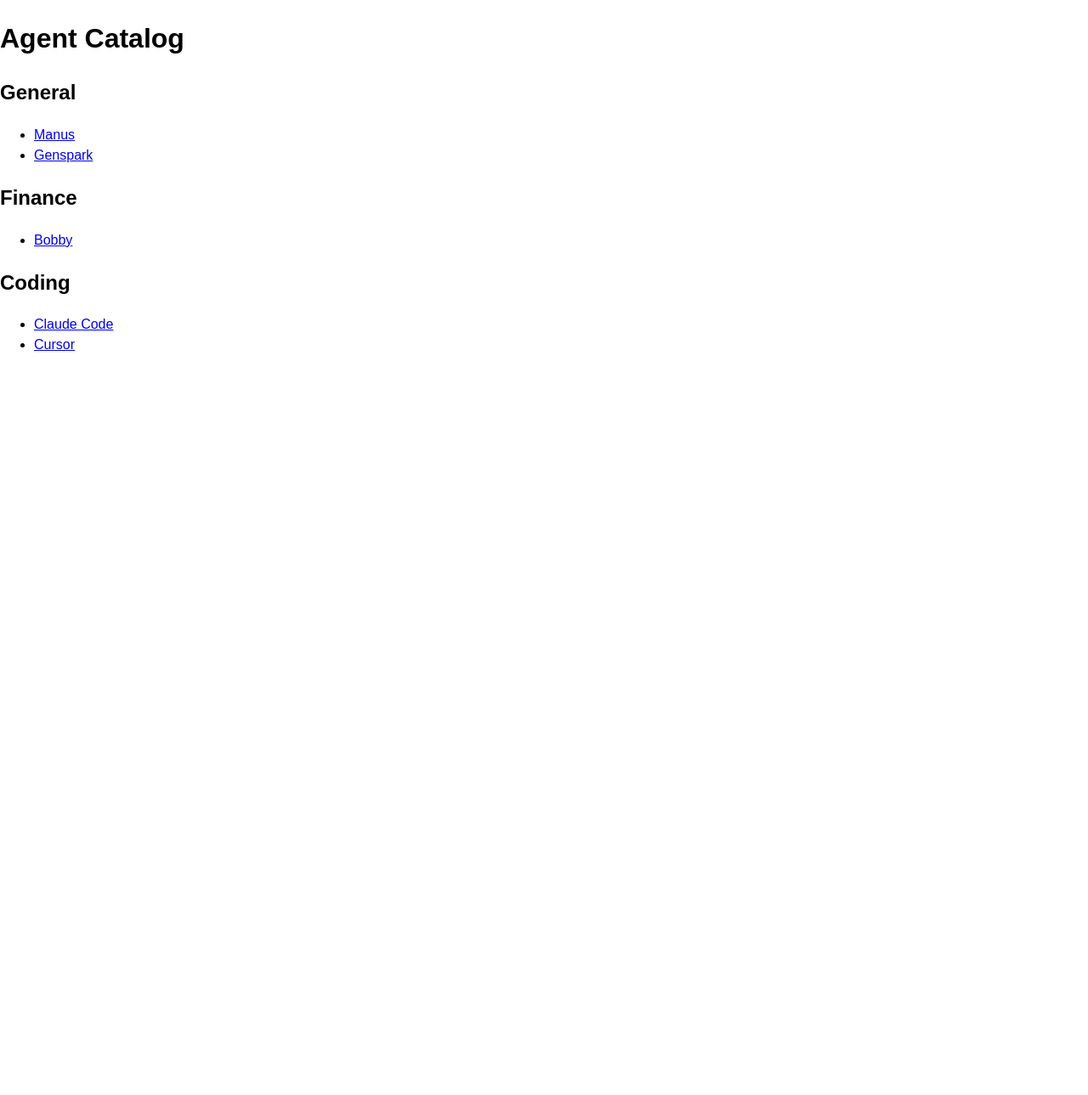
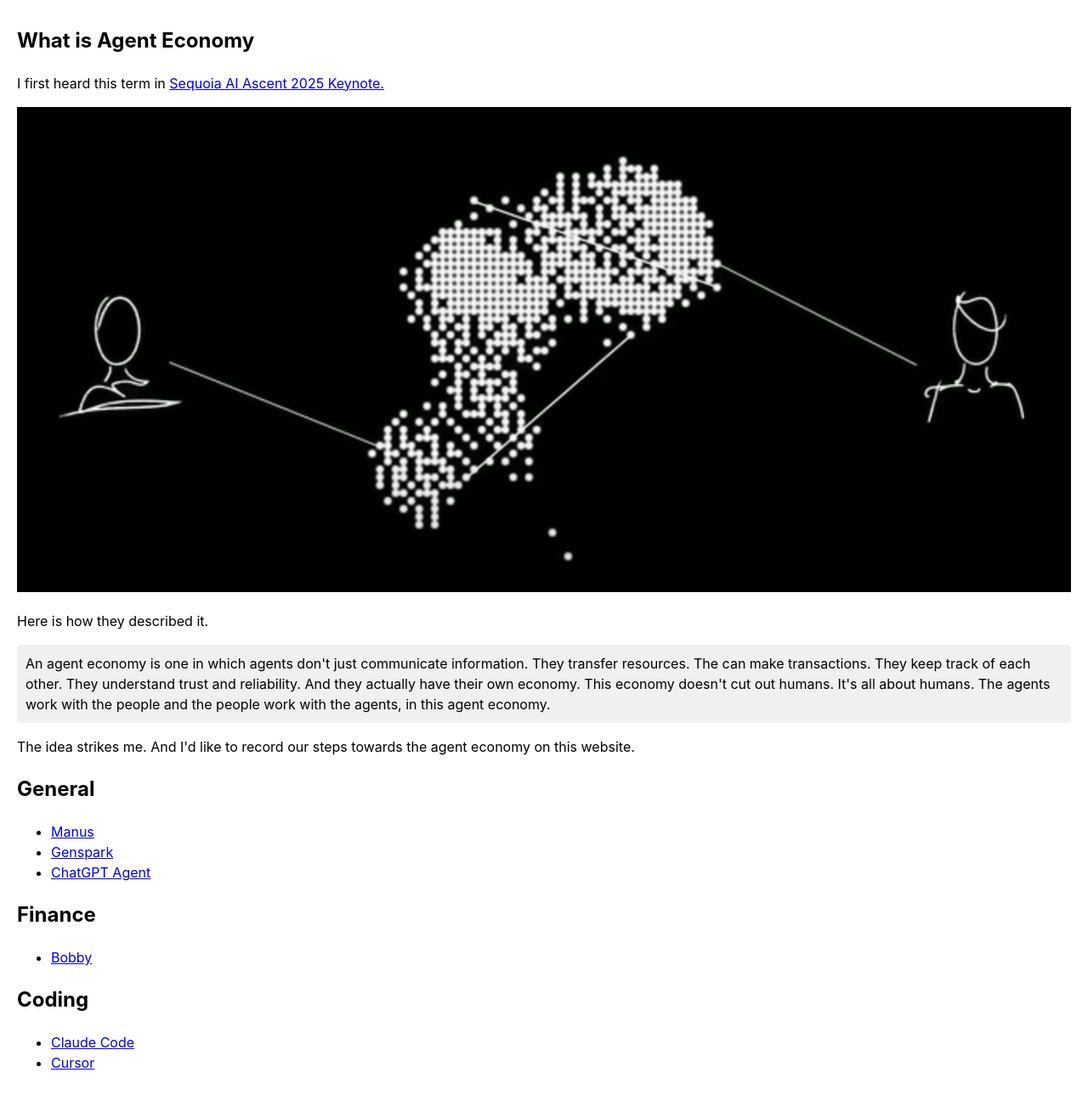
Before and after one commit to lvterry/agent-economy, a Jekyll site: the page built from index.markdown, in a window 1280 px wide. Shown: the whole page at 85% size. Built offline with Jekyll 4.4.1, drawn with Linux system fonts in a browser that asks for light colours; before the commit the page ends 900 px from its top, so only the background shows below that.

Commit message:
update content

```diff
--- a/_data/agents.yml
+++ b/_data/agents.yml
@@ -3,6 +3,8 @@
     url: "https://manus.im"
   - name: "Genspark"
     url: "https://genspark.ai"
+  - name: "ChatGPT Agent"
+    url: "https://openai.com/index/introducing-chatgpt-agent/"
 finance:
   - name: "Bobby"
     url: "https://bobby.finance"
--- a/assets/style.css
+++ b/assets/style.css
@@ -1,9 +1,20 @@
 body {
-  font-family: sans-serif;
+  font-family: -apple-system,BlinkMacSystemFont,segoe ui,Roboto,Oxygen,Ubuntu,Cantarell,open sans,helvetica neue,sans-serif;
   line-height: 1.5;
-  padding: 0;
+  padding: 10px 20px;
   margin: 0;
   box-sizing: border-box;
   -moz-box-sizing: border-box;
   text-rendering: optimizeLegibility;
 }
+
+.highlight {
+  background-color: #f0f0f0;
+  padding: 10px;
+  border-radius: 5px;
+}
+
+img {
+  max-width: 100%;
+  height: auto;
+}
--- a/index.markdown
+++ b/index.markdown
@@ -1,11 +1,44 @@
 ---
 # Feel free to add content and custom Front Matter to this file.
 # To modify the layout, see https://jekyllrb.com/docs/themes/#overriding-theme-defaults
-
+title: Agent Economy
 layout: default
 ---
 
-<h1>Agent Catalog</h1>
+<h2>What is Agent Economy</h2>
+<p>I first heard this term in <a href="https://www.youtube.com/watch?v=v9JBMnxuPX8&t=12s">Sequoia AI Ascent 2025 Keynote.</a></p>
+
+<p>
+  <img src="/assets/figure.png" />
+</p>
+
+<p>Here is how they described it.</p>
+<p class="highlight">An agent economy is one in which agents don't just communicate information. They transfer resources. The can make transactions. They keep track of each other. They understand trust and reliability. And they actually have their own economy. This economy doesn't cut out humans. It's all about humans. The agents work with the people and the people work with the agents, in this agent economy.</p>
+<p>The idea strikes me. And I'd like to record our steps towards the agent economy on this website.</p>
+
+<!-- <h2>AI Agent</h2>
+<p>There are many definitions of <em>agent</em>.</p>
+
+<p><a href="https://www.anthropic.com/engineering/building-effective-agents">Anthropic</a> categorize all variations as agentic systems, but draw an important architectural distinction between workflows and agents:</p>
+<ul>
+  <li>Workflows are systems where LLMs and tools are orchestrated through predefined code paths.</li>
+  <li>Agents, on the other hand, are systems where LLMs dynamically direct their own processes and tool usage, maintaining control over how they accomplish tasks.</li>
+</ul>
+
+<p><a href="https://x.com/AndrewYNg/status/1801295202788983136">Andrew Ng</a> thinks the same way: "Rather than arguing over which work to include or exclude as being a true agent, we can acknowledge that there are different degrees to which systems can be agentic. "</p>
+
+<p>ChatGPT summarizes all these into an abstract form: AI Agent – An autonomous computational entity that continuously <b>perceives</b> its environment, <b>updates</b> an internal state, <b>decides</b> (via reasoning, planning, or learned policy) which action to take, and executes that action in order to <b>maximize a defined objective</b> (utility, reward, or set of constraints).</p>
+
+
+<h2>Research</h2>
+<dl>
+  <dt><a href="https://arxiv.org/abs/2505.15799">The Agentic Economy</a> by Microsoft Research</dt>
+  <dd>We explore the implications of an agentic economy, where assistant agents act on behalf of consumers and service agents represent businesses, interacting programmatically to facilitate transactions. A key distinction we draw is between unscripted interactions — enabled by technical advances in natural language and protocol design — and unrestricted interactions, which depend on market structures and governance. </dd>
+</dl> -->
+
+
+
+
 
 <h2>General</h2>
 <ul>
```
Also changed, not shown: assets/figure.png (added).
